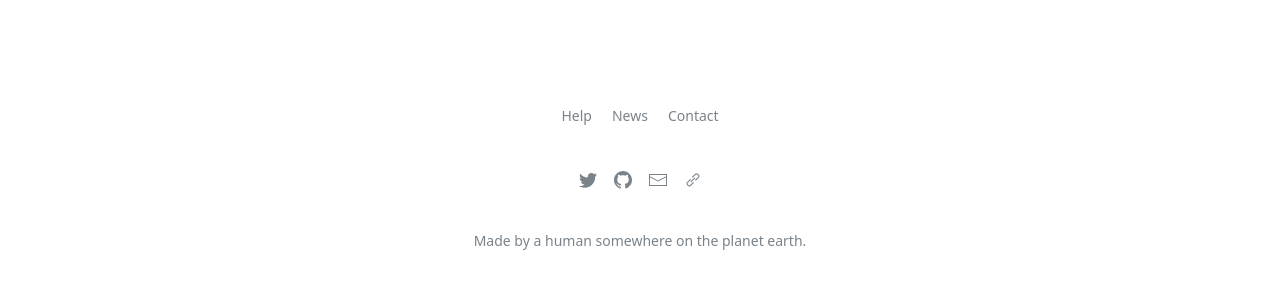
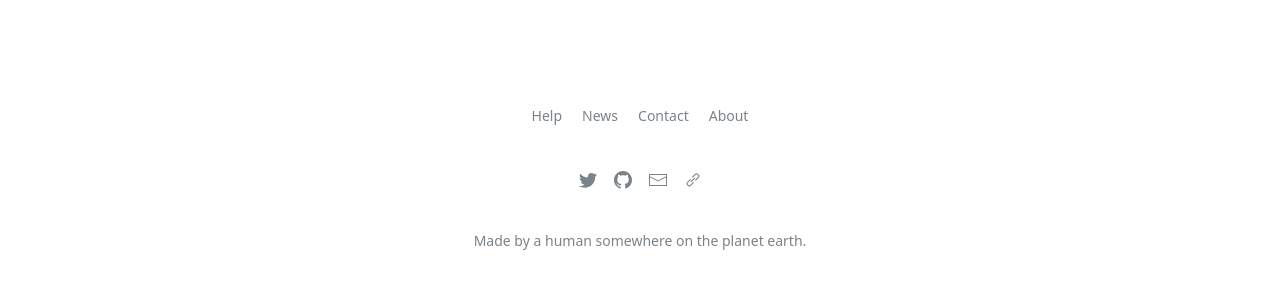
Before and after one commit to mightymango/mangodocs, a Jekyll site: the page built from changelog.md, in a window 1280 px wide. Shown: the part 442-731 px from the top of the page. Built offline with Jekyll 4.4.1, drawn with Linux system fonts in a browser that asks for light colours; a script that is not in the unit is left out.

Commit message:
Added about to footer menu

```diff
--- a/_data/navigation_footer.yml
+++ b/_data/navigation_footer.yml
@@ -8,3 +8,6 @@
 
 - title: Contact
   url: /contact/
+
+- title: About
+  url: /about/
```
